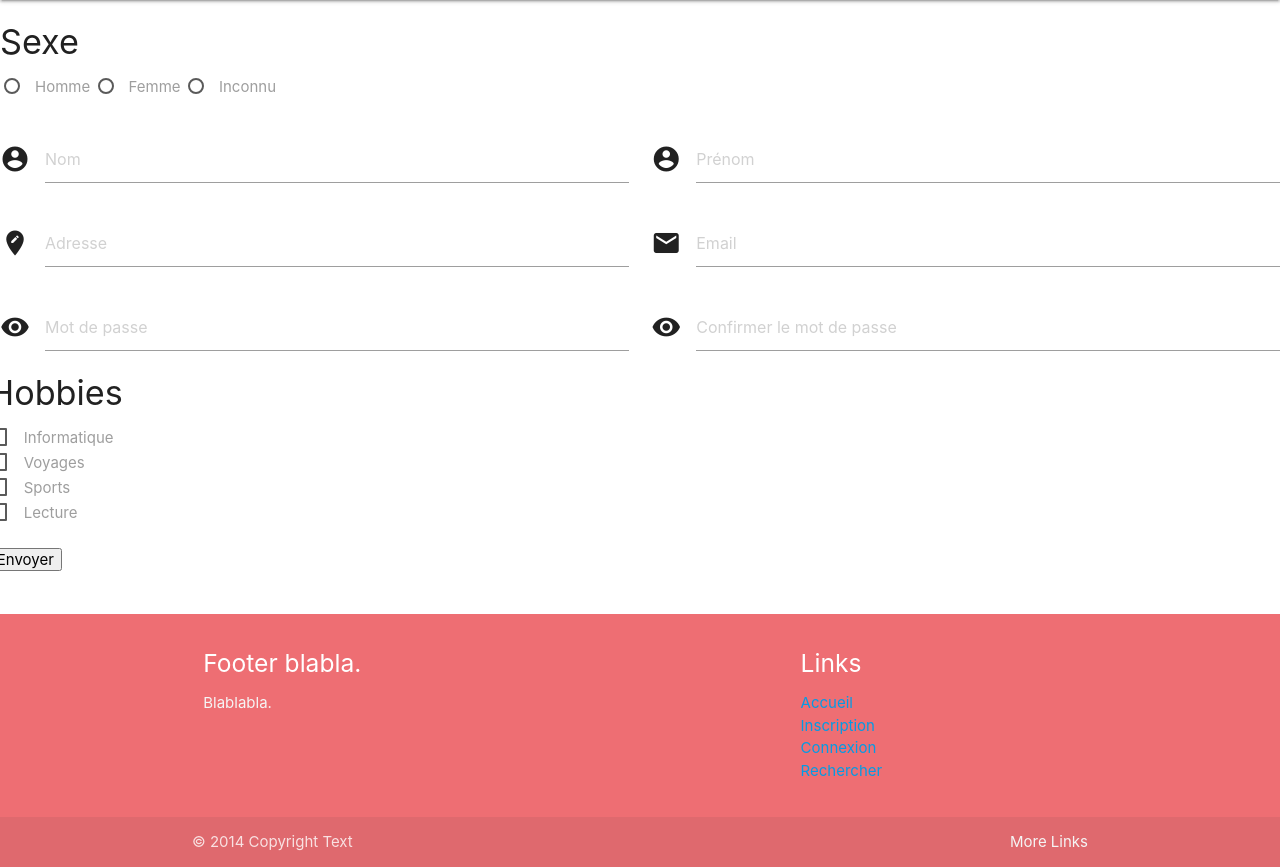
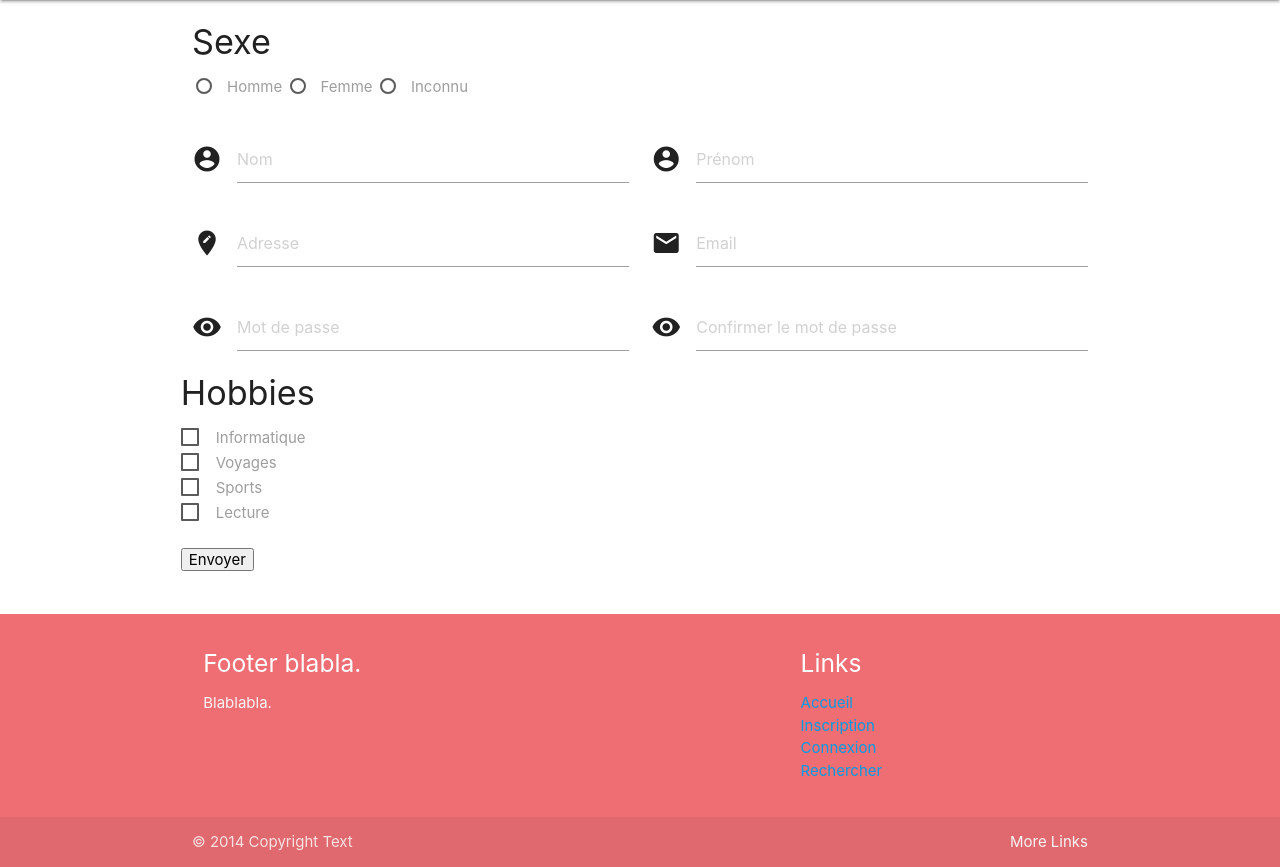
Before and after one commit to paul-le/runtrack4, a PHP site: page / in a window 1280 px wide. Shown: the part 64-931 px from the top of the page. Run offline with PHP 8.4, Linux system fonts and the light colour scheme.

Commit message:
Correction erreur job04

```diff
--- a/jour02/job04/index.php
+++ b/jour02/job04/index.php
@@ -18,7 +18,7 @@
             </ul>
         </nav>
    </header>
-   <main>
+   <main class="container">
         <form class="col s12" action="#" method="POST">
             <h4>Sexe</h4>
                 <label>
```
